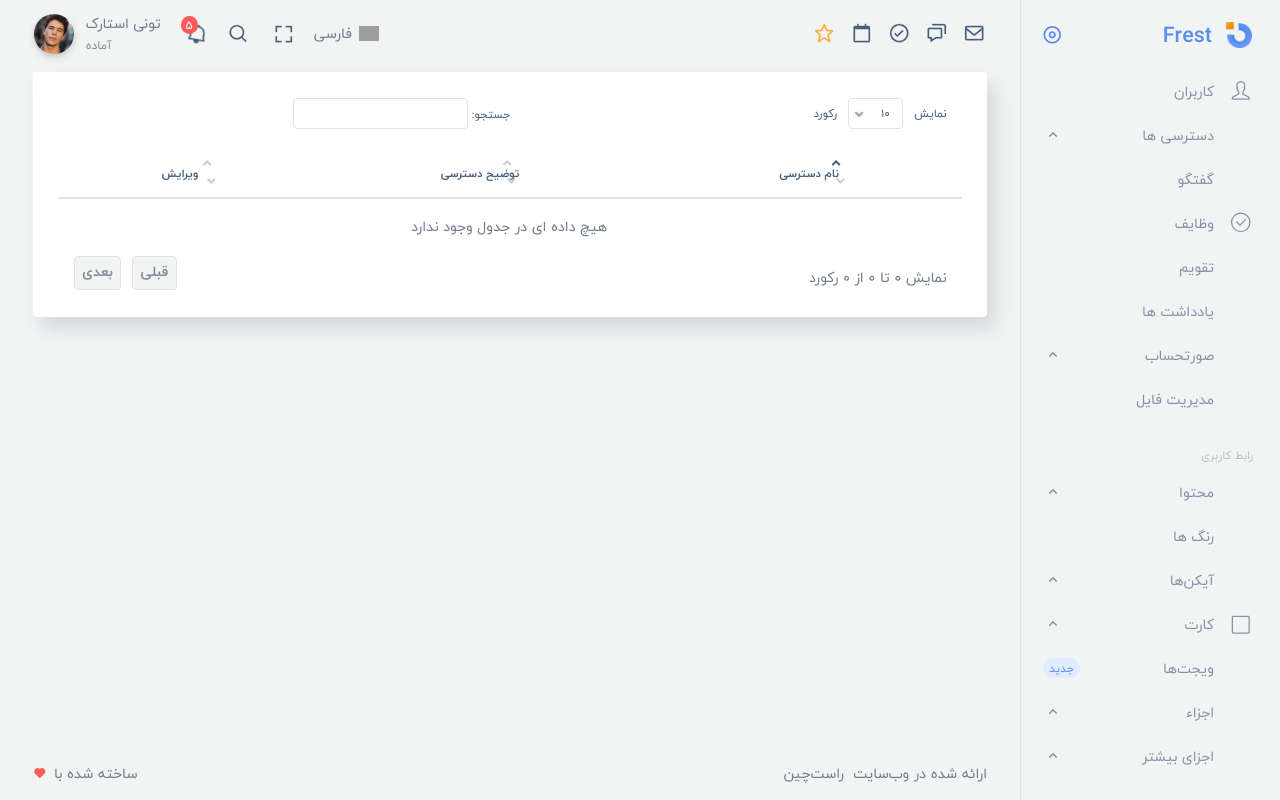
After one commit to eniiack/Shopping-Cart-Laravel-8, a Laravel app: template resources/views/panel/permissions/index.blade.php in a window 1280 px wide. The commit adds this page. Run offline with Laravel 8, Linux system fonts and the light colour scheme; the template is opened without the code that fills it, so the values that code supplies are empty; the visitor is signed in with stand-in values (Sample User, id 1); some libraries are stand-ins or nearby versions; grey boxes are pictures that could not be loaded.

Commit message:
Add Permissions And Roles

```diff
--- /dev/null
+++ b/app/Models/Permission.php
@@ -0,0 +1,22 @@
+<?php
+
+namespace App\Models;
+
+use Illuminate\Database\Eloquent\Factories\HasFactory;
+use Illuminate\Database\Eloquent\Model;
+
+class Permission extends Model
+{
+    protected $fillable = ['name' , 'label'];
+
+    public function roles()
+    {
+        return $this->belongsToMany(Role::class);
+    }
+
+    public function users()
+    {
+        return $this->belongsToMany(User::class);
+    }
+
+}
--- a/app/Models/User.php
+++ b/app/Models/User.php
@@ -53,4 +53,24 @@
     protected $casts = [
         'email_verified_at' => 'datetime',
     ];
+
+    public function permissions()
+    {
+        return $this->belongsToMany(Permission::class);
+    }
+
+    public function roles()
+    {
+        return $this->belongsToMany(Role::class);
+    }
+
+    public function hasRole($roles)
+    {
+        return !! $roles->intersect($this->roles)->all();
+    }
+
+    public function hasPermission($permission)
+    {
+       return $this->permissions->contains('name', $permission->name) || $this->hasRole($permission->roles) ;
+    }
 }
--- a/app/Providers/AuthServiceProvider.php
+++ b/app/Providers/AuthServiceProvider.php
@@ -2,6 +2,9 @@
 
 namespace App\Providers;
 
+use App\Models\Permission;
+use App\Models\User;
+use App\Policies\UserPolicy;
 use Illuminate\Foundation\Support\Providers\AuthServiceProvider as ServiceProvider;
 use Illuminate\Support\Facades\Gate;
 
@@ -14,6 +17,7 @@
      */
     protected $policies = [
         // 'App\Models\Model' => 'App\Policies\ModelPolicy',
+        //  User::class => UserPolicy::class,
     ];
 
     /**
@@ -25,6 +29,13 @@
     {
         $this->registerPolicies();
 
-        //
+        foreach(Permission::all() as $permission)
+        {
+            Gate::define($permission->name , function($user) use ($permission) {
+                return $user->hasPermission($permission);
+            });
+        }
+
+
     }
 }
--- a/resources/views/panel/layouts/menu.blade.php
+++ b/resources/views/panel/layouts/menu.blade.php
@@ -16,25 +16,29 @@
      <div class="main-menu-content">
          <ul class="navigation navigation-main" id="main-menu-navigation" data-menu="menu-navigation"
              data-icon-style="lines">
-             <li class=" nav-item"><a href="/html/vertical-menu-template/index.html"><i class="menu-livicon"
-                         data-icon="desktop"></i><span class="menu-title" data-i18n="Dashboard"> کاربران</span><span
-                         class="badge badge-light-danger badge-pill badge-round float-right mr-2">2</span></a>
+             <li class="nav-item {{ isActive('admin.users.index') }}"><a href="{{ route('admin.users.index') }}"><i
+                         class="menu-livicon" data-icon="user"></i><span class="menu-title"
+                         data-i18n="Email">کاربران</span></a>
+             </li>
+             <li class=" nav-item  {{ isActive(['admin.permissions.index'], 'has-sub open') }} "><a href="#"><i
+                         class="menu-livicon" data-icon="notebook"></i><span class="menu-title"
+                         data-i18n="Invoice">دسترسی ها</span></a>
                  <ul class="menu-content">
-                     <li class="active"><a href="dashboard-ecommerce.html"><i class="bx bx-left-arrow-alt"></i><span
-                                 class="menu-item" data-i18n="eCommerce">تجارت الکترونیک</span></a>
+                     <li><a href="app-invoice-list.html"><i class="bx bx-left-arrow-alt"></i><span class="menu-item"
+                                 data-i18n="Invoice List">همه مقام ها</span></a>
                      </li>
-                     <li><a href="dashboard-analytics.html"><i class="bx bx-left-arrow-alt"></i><span class="menu-item"
-                                 data-i18n="Analytics">آمار تحلیلی</span></a>
+                     <li class="{{ isActive('admin.permissions.index') }}"><a
+                             href="{{ route('admin.permissions.index') }}"><i class="bx bx-left-arrow-alt "></i><span
+                                 class="menu-item" data-i18n="Invoice">همه دسترسی ها</span></a>
+                     </li>
+                     <li class="{{ isActive('admin.permissions.create') }}"><a
+                             href="{{ route('admin.permissions.create') }}"><i class="bx bx-left-arrow-alt "></i><span
+                                 class="menu-item" data-i18n="Invoice">ایجاد دسترسی</span></a>
                      </li>
                  </ul>
              </li>
-             <li class=" navigation-header"><span>برنامه ها</span>
-             </li>
-             <li class="nav-item {{ isActive('admin.users.index') }}"><a href="{{ route('admin.users.index') }}"><i class="menu-livicon" data-icon="user"></i><span
-                         class="menu-title" data-i18n="Email">کاربران</span></a>
-             </li>
-             <li class=" nav-item {{ isActive('admin.') }}"><a href="{{ route('admin.') }}"><i class="menu-livicon" data-icon="comments"></i><span
-                         class="menu-title" data-i18n="Chat">گفتگو</span></a>
+             <li class=" nav-item {{ isActive('admin.') }}"><a href="{{ route('admin.') }}"><i class="menu-livicon"
+                         data-icon="comments"></i><span class="menu-title" data-i18n="Chat">گفتگو</span></a>
              </li>
              <li class=" nav-item"><a href="app-todo.html"><i class="menu-livicon" data-icon="check-alt"></i><span
                          class="menu-title" data-i18n="Todo">وظایف</span></a>
--- /dev/null
+++ b/resources/views/panel/permissions/index.blade.php
@@ -0,0 +1,99 @@
+@section('head', 'دسترسی ها')
+
+    @include('panel.layouts.header')
+    @include('panel.layouts.menu')
+
+    <!-- BEGIN: Content-->
+    <div class="app-content content">
+        <div class="content-wrapper">
+            <div class="content-header row">
+            </div>
+            <div class="content-body">
+                <section class="users-list-wrapper">
+                    <div class="users-list-table">
+                        <div class="card">
+                            <div class="card-content">
+                                <div class="card-body">
+                                    <!-- datatable start -->
+                                    <div class="table-responsive">
+                                        <table id="users-list-datatable" class="table">
+                                            <thead>
+                                                <tr>
+                                                    <th class="text-center">نام دسترسی</th>
+                                                    <th class="text-center">توضیح دسترسی</th>
+                                                    <th class="text-center">ویرایش</th>
+                                                    <th class="d-none"></th>
+                                                    <th class="d-none"></th>
+                                                    <th class="d-none"></th>
+                                                    <th class="d-none"></th>
+                                                    <th class="d-none"></th>
+
+                                                </tr>
+                                            </thead>
+                                            <tbody>
+                                                {{-- <div class="col-lg-9 col-md-9 col-xs-12 pull-right">
+                                                    <div class="search-header">
+                                                        <form action="#">
+                                                            <input type="text" name="search" class="search-input" placeholder="نام کالا، برند و یا دسته مورد نظر خود را جستجو کنید…">
+                                                            <button type="submit" class="button-search">
+                                                                <img src="/images/search.png">
+                                                            </button>
+                                                        </form>
+                                                    </div>
+                                                </div> --}}
+                                                @foreach ($permissions as $permission)
+                                                    <tr>
+                                                        <td class="text-center">{{ $permission->name }}</td>
+                                                        <td class="text-center">{{ $permission->Label }}</td>
+                                                        <td class="text-center d-flex justify-content-center align-items-center"><a
+                                                                href="{{ route('admin.permissions.edit',  $permission->id) }}"><i
+                                                                    class="bx bx-edit-alt"></i></a>
+                                                            <form method="POST"
+                                                                action="{{ route('admin.permissions.destroy', $permission->id) }}">
+                                                                @csrf
+                                                                @method('DELETE')
+                                                                <a style="padding: 0;" class="delete delete-product  ">
+                                                                    <button type="submit" class="bx bxs-trash wrap-delete"></button type="submit">
+                                                                </a>
+                                                            </form>
+                                                        </td>
+                                                        <td class="d-none"></td>
+                                                        <td class="d-none"></td>
+                                                        <td class="d-none"></td>
+                                                        <td class="d-none"></td>
+                                                        <td class="d-none"></td>
+                                                        <td class="d-none"></td>
+                                                    </tr>
+                                                @endforeach
+                                            </tbody>
+
+                                            {{-- <ul class="pagination">
+                                                <li class="paginate_button page-item previous disabled" id="users-list-datatable_previous">
+                                                    <a href="#" aria-controls="users-list-datatable" data-dt-idx="0" tabindex="0" class="page-link">قبلی</a>
+                                                </li>
+                                                <li class="paginate_button page-item active">
+                                                    <a href="#" aria-controls="users-list-datatable" data-dt-idx="1" tabindex="0" class="page-link">{{ $users->render() }}</a>
+                                                </li>
+                                                <li class="paginate_button page-item next disabled" id="users-list-datatable_next">
+                                                    <a href="#" aria-controls="users-list-datatable" data-dt-idx="2" tabindex="0" class="page-link">بعدی</a>
+                                                </li>
+                                            </ul> --}}
+                                        </table>
+                                    </div>
+
+                                    <!-- datatable ends -->
+                                </div>
+                            </div>
+                        </div>
+                        {{-- <div class="card-footer">
+                            {{ $users->render() }}
+                           </div> --}}
+                    </div>
+                </section>
+            </div>
+        </div>
+    </div>
+    <!-- END: Content-->
+
+
+    @include('panel.layouts.footer')
--- a/routes/web/AdminRoutes.php
+++ b/routes/web/AdminRoutes.php
@@ -1,5 +1,6 @@
 <?php
 
+use App\Http\Controllers\Admin\PermissionController;
 use App\Http\Controllers\Admin\UserController;
 
 Route::get('/', function () {
@@ -7,3 +8,4 @@
 });
 
 Route::resource('users', UserController::class );
+Route::resource('permissions', PermissionController::class );
```
Also changed, not shown: app/Http/Controllers/Admin/PermissionController.php (added, +105 -0 lines), app/Http/Controllers/Admin/UserController.php (+6 -2 lines), app/Http/Controllers/HomeController.php (+16 -1 lines), app/Models/Role.php (added, +21 -0 lines), app/Policies/UserPolicy.php (added, +14 -0 lines), resources/views/panel/permissions/create.blade.php (added, +65 -0 lines), resources/views/panel/permissions/edit.blade.php (added, +66 -0 lines), database/migrations/2021_03_07_174239_create_permissions_and_roles_tables.php (added), 1 other file.
